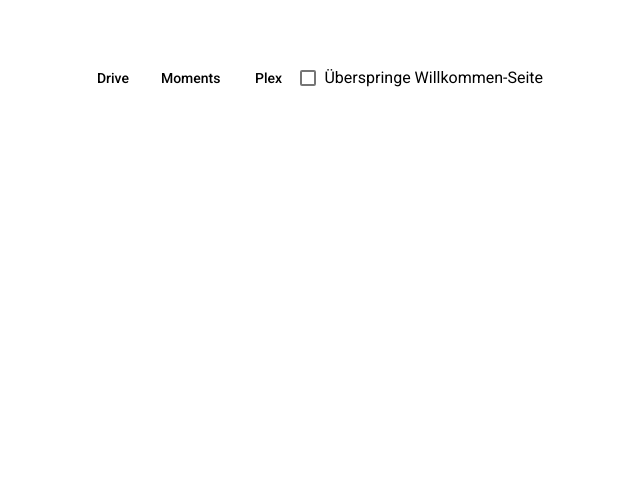
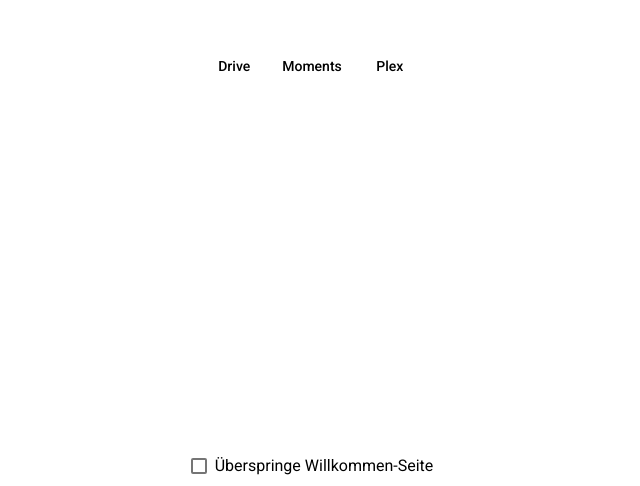
Before and after one commit to patrick-bau/bauersfeld.ch, an Angular app: page /home in a window 1280 px wide. Shown: the part 322-808 px from the top of the page, without its empty margins (328-968 px from the left). Built offline with nearby package versions, Linux system fonts and the light colour scheme.

Commit message:
Improve desing home-component.

```diff
--- a/src/app/home/home.component.html
+++ b/src/app/home/home.component.html
@@ -1,4 +1,5 @@
-<div class="wrapper" fxLayout="row" fxLayoutAlign="center center">
+<div class="wrapper" fxLayout="column" fxLayoutAlign="space-around center">
+    <div class="navigation" fxLayout="row" fxLayoutAlign="center center">
         <button mat-button>
             <a href="https://patrick-bauersfeld.quickconnect.to/drive">Drive</a>
         </button>
@@ -8,5 +9,8 @@
         <button mat-button>
             <a href="https://app.plex.tv">Plex</a>
         </button>
+    </div>
+    <div>
         <mat-checkbox [(ngModel)]="skipWelcome" (change)="setSkipWelcome()">Überspringe Willkommen-Seite</mat-checkbox>
     </div>
+</div>
--- a/src/app/home/home.component.scss
+++ b/src/app/home/home.component.scss
@@ -6,3 +6,7 @@ button {
     text-decoration: none;
   }
 }
+
+.navigation {
+  height: 100%;
+}
```
Lines whose indentation alone changed are shown as unchanged.
